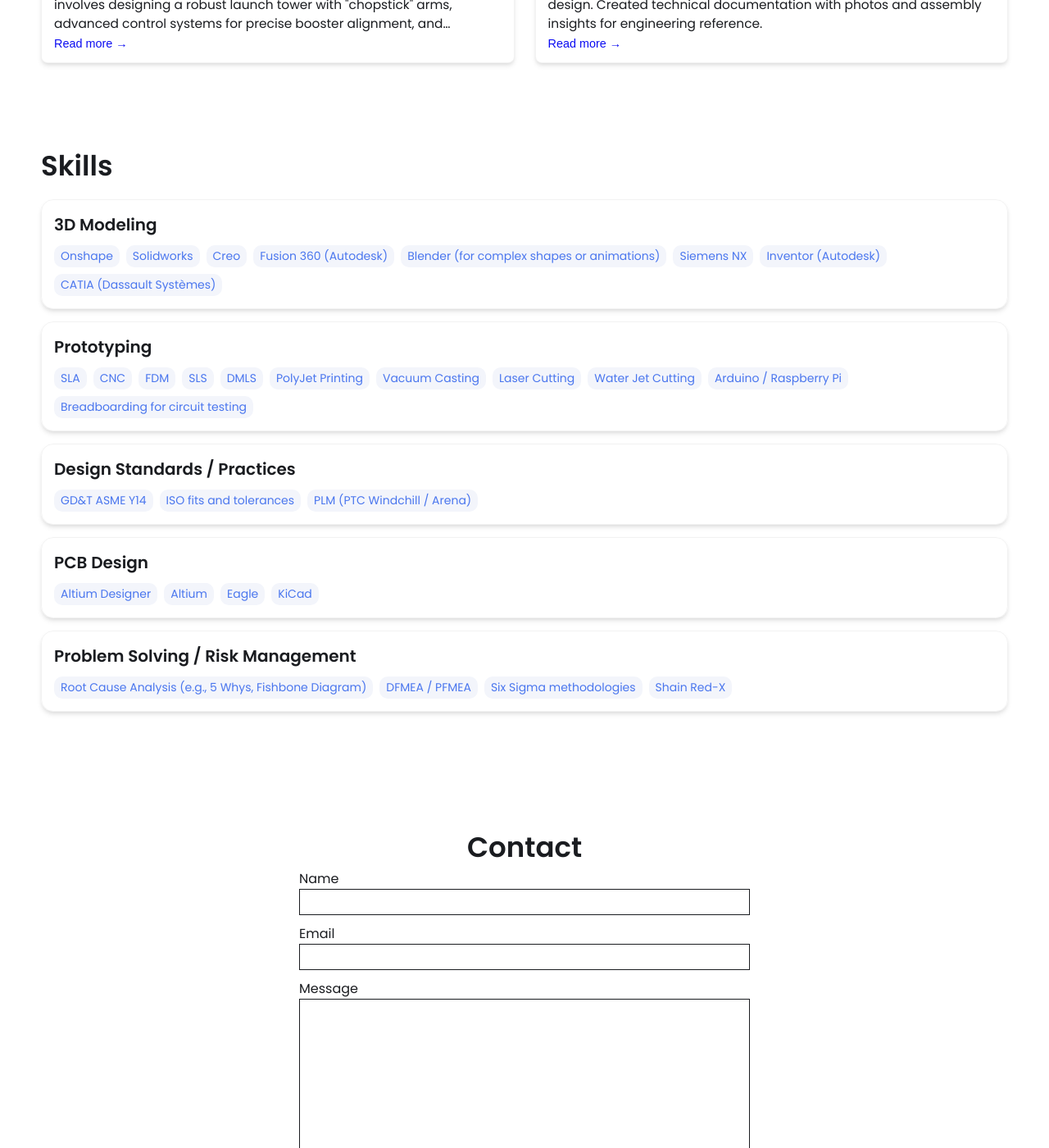
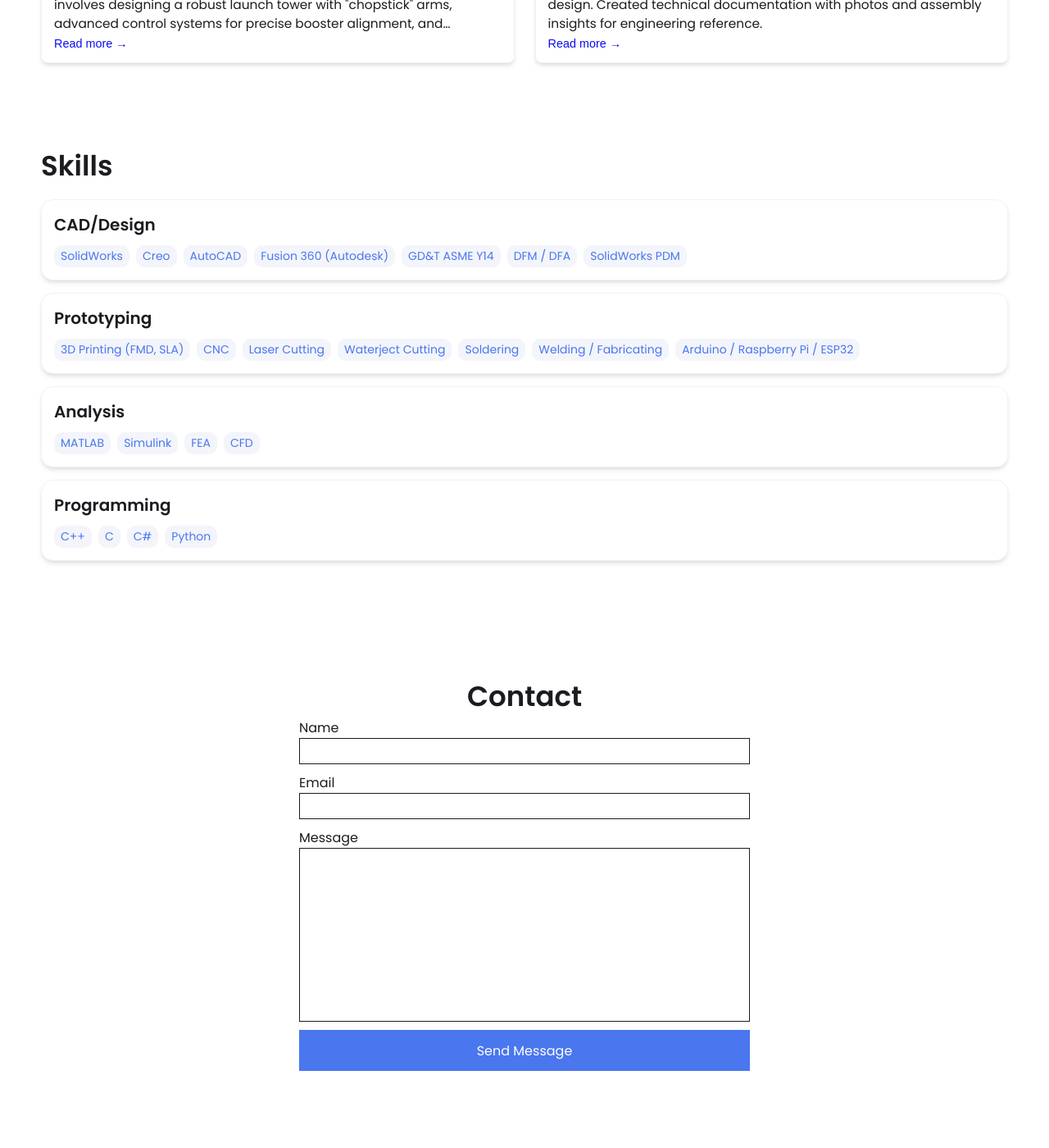
Before and after one commit to kevinrae001/kevinrae001.github.io, a Jekyll site: the page built from index.html, in a window 1280 px wide and 1400 px high, scrolled down 1449 px. Shown: the whole window at 82% size. Built offline with Jekyll 4.4.1, drawn with Linux system fonts in a browser that asks for light colours.

Commit message:
Update _config.yml

```diff
--- a/_config.yml
+++ b/_config.yml
@@ -19,12 +19,12 @@
 
 
 # Place your profile image in /assets/images/profile-image/folder and edit the file name
-profile_image: ./assets/images/profile-image/avatar.jpeg
+profile_image: ./assets/images/profile-image/pp1.jpg
 
 
 # Link your resume
 # You can place your resume in assets/resume/{resume.pdf or add external link such as pdf saved in google drive
-resume-url:  ./assets/resume/resume.pdf
+resume-url:  ./assets/resume/kraeresume.pdf
 
 
 # Set up external links - this will show up as small icons next to your name.
@@ -44,50 +44,40 @@
 
 # Skills Section - Add the list of your Skills by categories/tools. The indentation for each level needs to be precise.
 skills:
-  - category: 3D Modeling
+  - category: CAD/Design
     tools:
-    - Onshape
-    - Solidworks
+    - SolidWorks
     - Creo
+    - AutoCAD
     - Fusion 360 (Autodesk)
-    - Blender (for complex shapes or animations)
-    - Siemens NX
-    - Inventor (Autodesk)
-    - CATIA (Dassault Systèmes)
+    - GD&T ASME Y14
+    - DFM / DFA
+    - SolidWorks PDM
   - category: Prototyping
     tools:
-    - SLA
+    - 3D Printing (FMD, SLA)
     - CNC
-    - FDM
-    - SLS
-    - DMLS
-    - PolyJet Printing
-    - Vacuum Casting
     - Laser Cutting
-    - Water Jet Cutting
-    - Arduino / Raspberry Pi
-    - Breadboarding for circuit testing
-  - category: Design Standards / Practices
+    - Waterject Cutting
+    - Soldering
+    - Welding / Fabricating
+    - Arduino / Raspberry Pi / ESP32
+  - category: Analysis
     tools:
-    - GD&T ASME Y14
-    - ISO fits and tolerances
-    - PLM (PTC Windchill / Arena)
-  - category: PCB Design
+    - MATLAB
+    - Simulink
+    - FEA
+    - CFD
+  - category: Programming
     tools:
-    - Altium Designer
-    - Altium
-    - Eagle
-    - KiCad
-  - category: Problem Solving / Risk Management
-    tools:
-    - Root Cause Analysis (e.g., 5 Whys, Fishbone Diagram)
-    - DFMEA / PFMEA
-    - Six Sigma methodologies
-    - Shain Red-X
+    - C++
+    - C
+    - C#
+    - Python
 
 
 # Contact Form Setup. Setup an account and copy over the key. When someone fills out the form, it will be received in your email.
-formspree-key:   https://formspree.io/f/{8-digit key}
+formspree-key:   https://formspree.io/f/xaqdegqg
 
 
 
```
